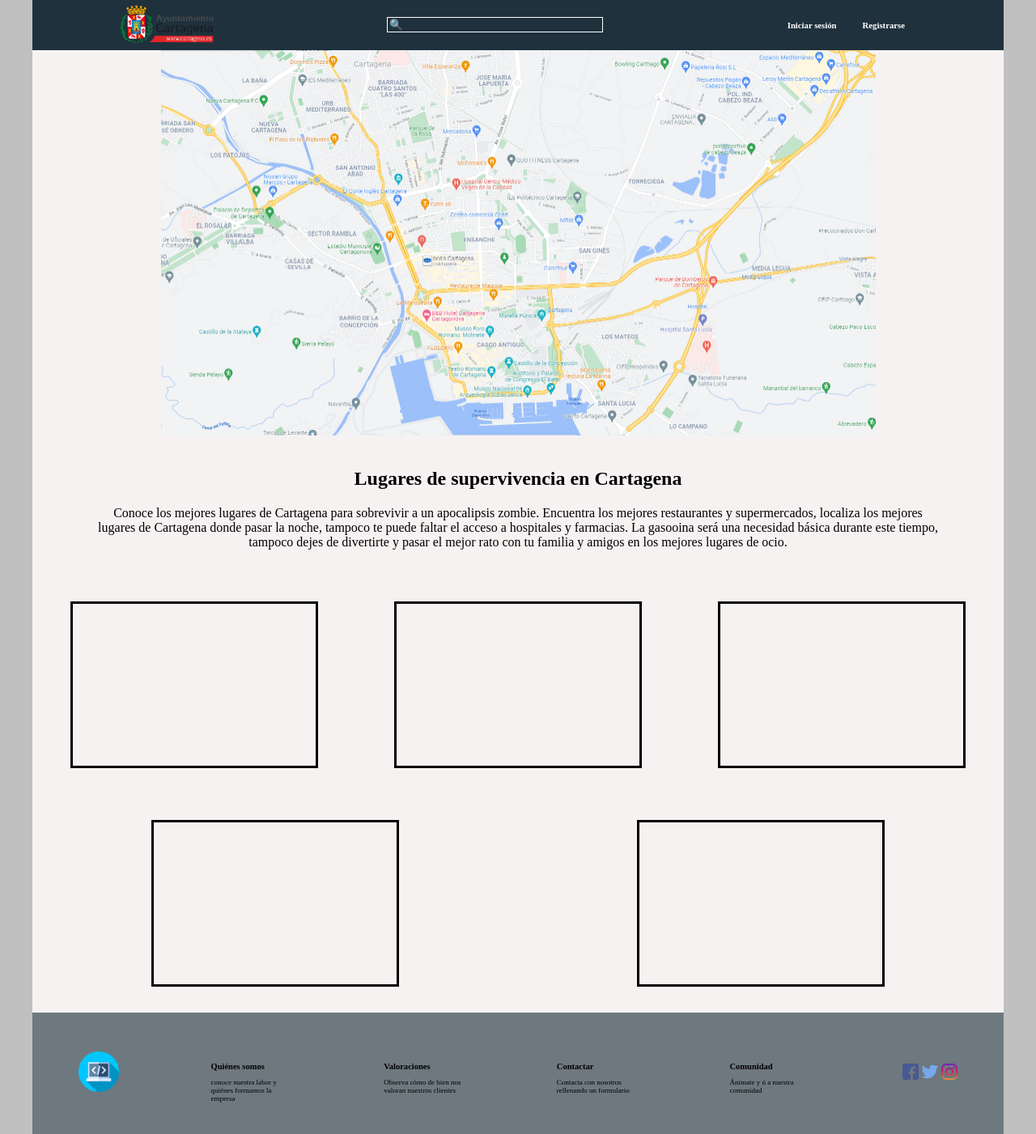
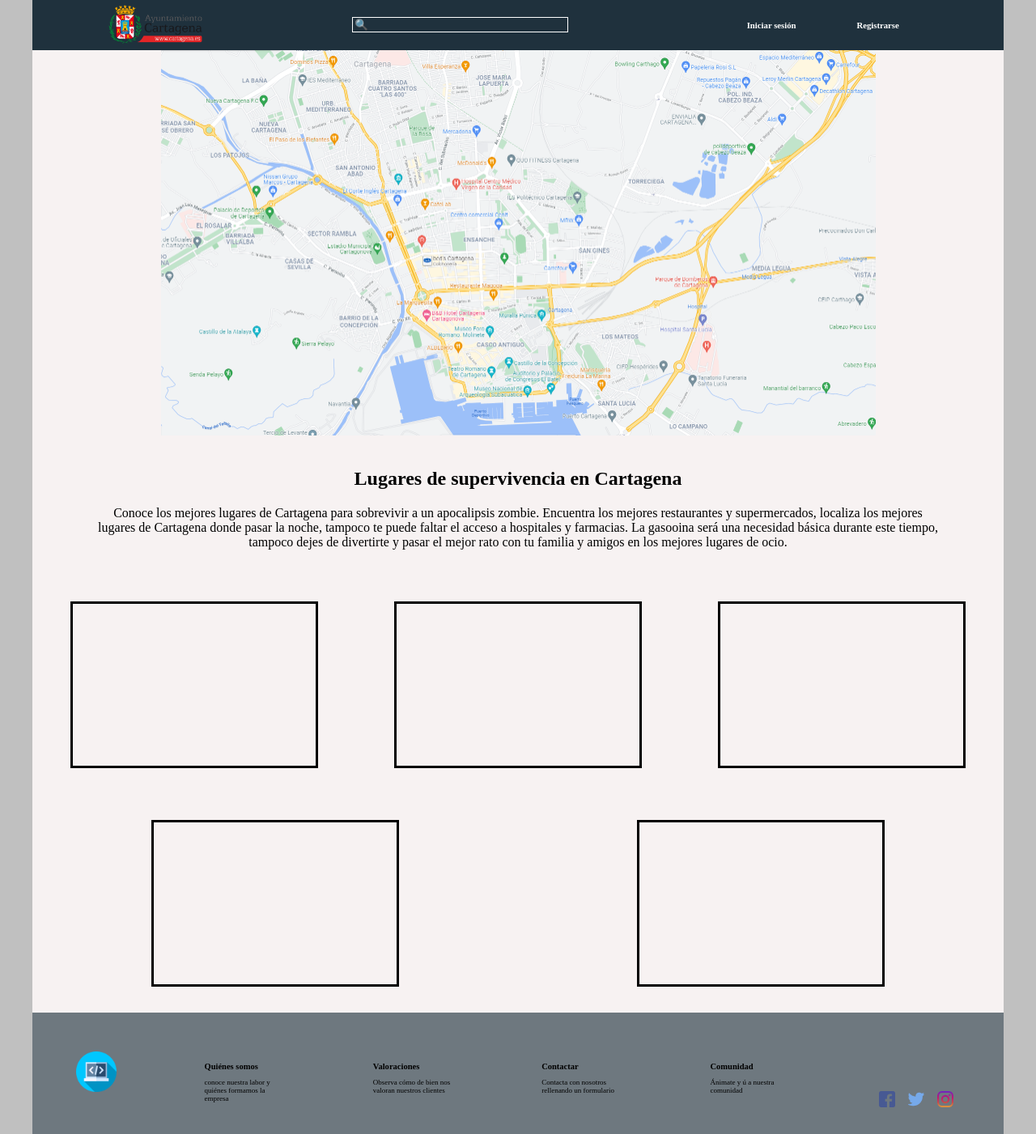
Before and after one commit to RichardMontenegroJimenez/Tarea_DIW03, a plain HTML site: page index.html in a window 1280 px wide. Shown: the whole page at 81% size. Drawn offline with Linux system fonts and the light colour scheme.

```diff
--- a/styles.css
+++ b/CSS/styles.css
@@ -61,9 +61,18 @@ footer{
     width: 50px;
     height: 50px;
 }
+#redes_footer {
+    width: 100px;
+    height: 100px;
+    display: flex;
+    justify-content:flex-end;
+    align-items: flex-end;
+
+}
 .logotipo_redes{
     width: 20px;
     height: 20px;
+    padding: 0.5em;
 }
 h3 {
     margin-bottom: 0;
@@ -80,3 +89,13 @@ h3 {
     margin: 2em;
     border-style: solid;
 }
+header a {
+    color: white;
+    text-decoration-line: none;
+    padding: 2em;
+}
+
+header a:hover {
+    color: rgb(31, 49, 61);
+    background-color: white;
+}
--- a/index.html
+++ b/index.html
@@ -5,7 +5,7 @@
     <meta http-equiv="X-UA-Compatible" content="IE=edge" />
     <meta name="viewport" content="width=device-width, initial-scale=1.0" />
     <title>Cartagena Zombie</title>
-    <link rel="stylesheet" href="styles.css" />
+    <link rel="stylesheet" href="CSS/styles.css" />
   </head>
   <body>
     <header>
@@ -15,10 +15,10 @@
       </div>
       <div class="flexrow">
         <div class="header_derecho_item">
-          <h6>Iniciar sesi&oacute;n</h6>
+          <h6><a href="#">Iniciar sesi&oacute;n</a></h6>
         </div>
         <div class="header_derecho_item">
-          <h6>Registrarse</h6>
+          <h6><a href="#">Registrarse</a></h6>
         </div>
       </div>
     </header>
```
Also changed, not shown: 2 other files.
